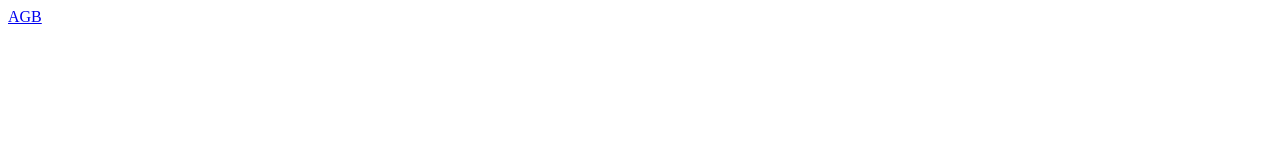
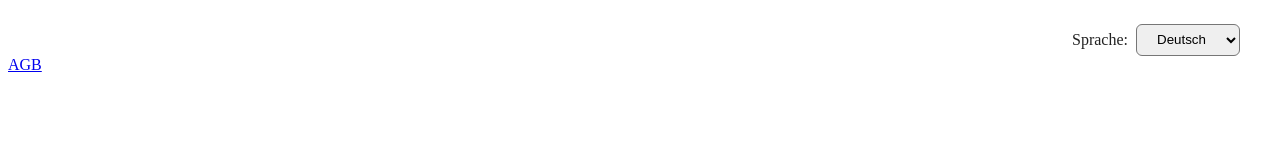
Before and after one commit to codewitherik/tournament, a website: page index.html in a window 1280 px wide. Drawn offline with Linux system fonts and the light colour scheme.

Commit message:
toggle zwischen ru und deutsch

```diff
--- a/index.html
+++ b/index.html
@@ -26,7 +26,13 @@
     <link rel="alternate" lang="eng" href="./src/pages/eng.html">
 </head>
 <body>
-
+    <header style="width:100%;display:flex;justify-content:flex-end;align-items:center;padding:1rem 2rem 0 0;box-sizing:border-box;">
+      <label for="lang-switch" style="color:#222;font-weight:500;margin-right:0.5rem;">Sprache:</label>
+      <select id="lang-switch" onchange="if(this.value) window.location.href=this.value" style="padding:0.4rem 1rem;border-radius:6px;">
+        <option value="./index.html">Deutsch</option>
+        <option value="./src/pages/ru.html">Русский</option>
+      </select>
+    </header>
     <footer class="footer">
         <a href="./src/pages/agb.html">AGB</a>
     </footer>
```
